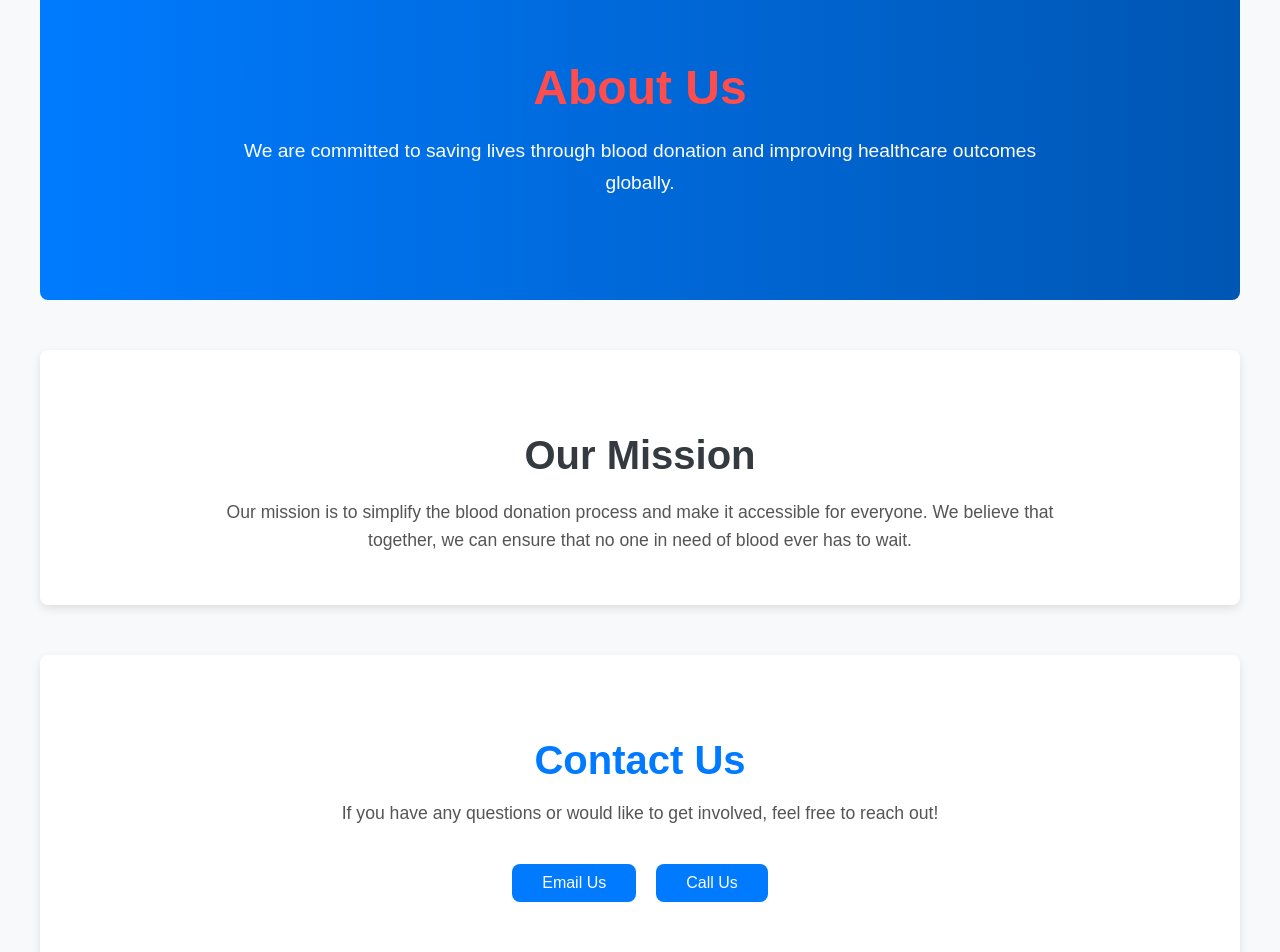
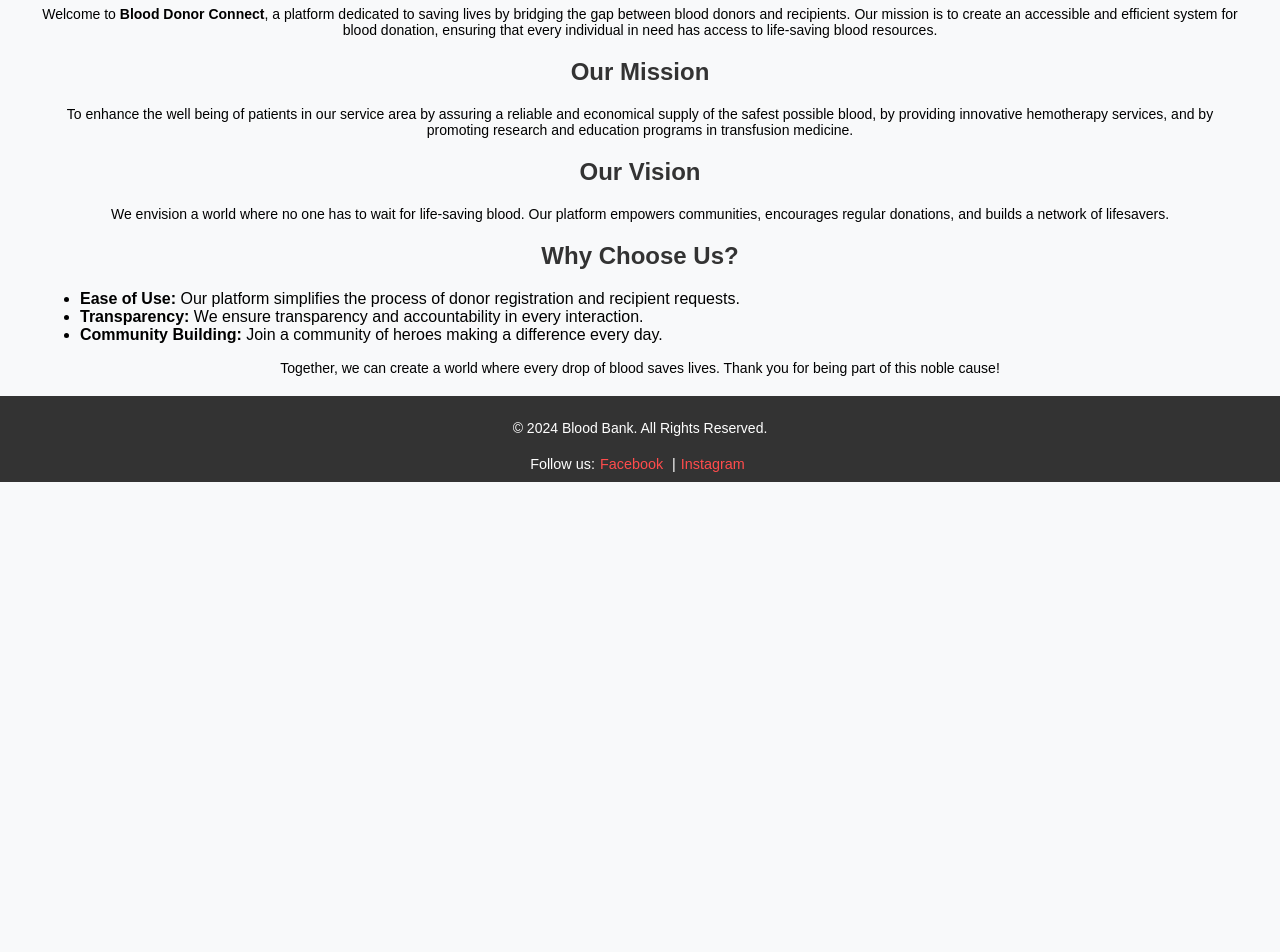
Before and after one commit to BeenishNazam786/Project, a React (Create React App) app in the folder frontend/: page /about in a window 1280 px wide. Shown: the part 180-1132 px from the top of the page. After the commit the page ends 800 px from the top, so only its background shows below. Built offline with nearby package versions, Linux system fonts and the light colour scheme.

Commit message:
Update About.js

```diff
--- a/frontend/src/components/About.js
+++ b/frontend/src/components/About.js
@@ -1,34 +1,34 @@
-import React from 'react';
-import './About.css';
+import React from "react";
+import "./About.css";
 
 const AboutUs = () => {
     return (
         <div className="about-us-container">
-            {/* Hero Section */}
-            <section className="hero">
-                <div className="hero-content">
-                    <h1>About Us</h1>
-                    <p>We are committed to saving lives through blood donation and improving healthcare outcomes globally.</p>
-                </div>
-            </section>
-
-            {/* Mission Section */}
-            <section className="mission">
-                <div className="mission-content">
-                    <h2>Our Mission</h2>
-                    <p>Our mission is to simplify the blood donation process and make it accessible for everyone. We believe that together, we can ensure that no one in need of blood ever has to wait.</p>
-                </div>
-            </section>
-
-            {/* Contact Section */}
-            <section className="contact">
-                <h2>Contact Us</h2>
-                <div className="contact-content">
-                    <p>If you have any questions or would like to get involved, feel free to reach out!</p>
-                    <a href="mailto:info@bloodbank.com" className="btn">Email Us</a>
-                    <a href="tel:+1234567890" className="btn">Call Us</a>
-                </div>
-            </section>
+            <h1>About Us</h1>
+            <p>
+                Welcome to <strong>Blood Donor Connect</strong>, a platform dedicated to saving lives by bridging the gap between blood donors and recipients. Our mission is to create an accessible and efficient system for blood donation, ensuring that every individual in need has access to life-saving blood resources.
+            </p>
+            <h2>Our Mission</h2>
+            <p>To enhance the well being of patients in our service area by assuring a reliable and economical supply of the safest possible blood, by providing innovative hemotherapy services, and by promoting research and education programs in transfusion medicine.</p>
+            <h2>Our Vision</h2>
+            <p>
+                We envision a world where no one has to wait for life-saving blood. Our platform empowers communities, encourages regular donations, and builds a network of lifesavers.
+            </p>
+            <h2>Why Choose Us?</h2>
+            <ul>
+                <li>
+                    <strong>Ease of Use:</strong> Our platform simplifies the process of donor registration and recipient requests.
+                </li>
+                <li>
+                    <strong>Transparency:</strong> We ensure transparency and accountability in every interaction.
+                </li>
+                <li>
+                    <strong>Community Building:</strong> Join a community of heroes making a difference every day.
+                </li>
+            </ul>
+            <p>
+                Together, we can create a world where every drop of blood saves lives. Thank you for being part of this noble cause!
+            </p>
         </div>
     );
 };
```
